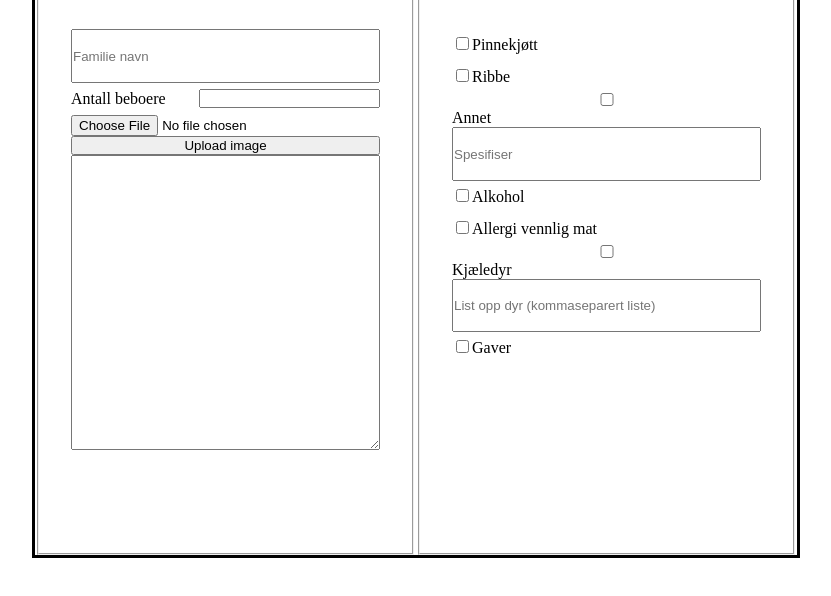
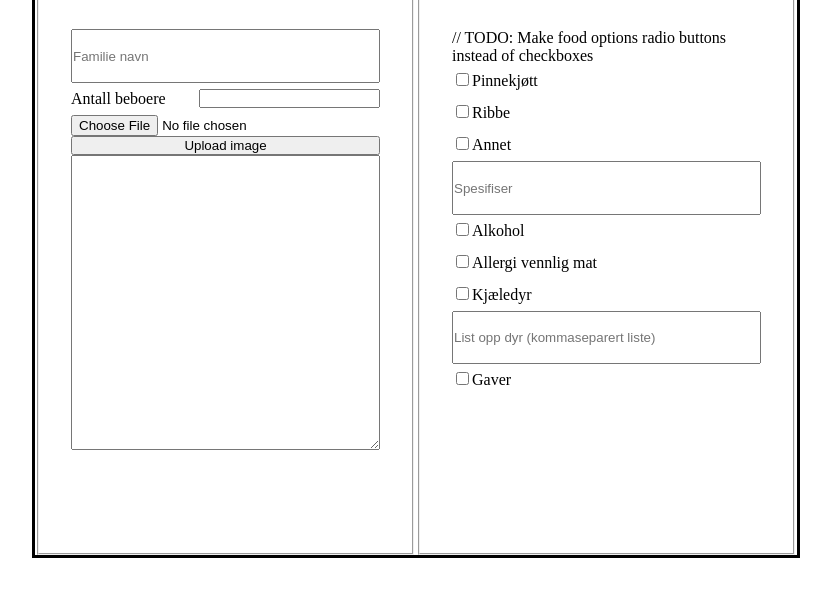
Before and after one commit to ATlexEide/Julefore, a website: page opprettFamilieForm.html in a window 1280 px wide. Shown: the part 162-758 px from the top of the page, without its empty margins (224-1055 px from the left). Drawn offline with Linux system fonts and the light colour scheme.

Commit message:
Fix alignment

```diff
--- a/opprettFamilieForm.html
+++ b/opprettFamilieForm.html
@@ -38,6 +38,7 @@
         </fieldset>
         <fieldset>
           <legend>Preferanser</legend>
+          // TODO: Make food options radio buttons instead of checkboxes
           <div class="input-label-container">
             <input
               type="checkbox"
@@ -50,8 +51,10 @@
             <input type="checkbox" name="option-ribbe" id="option-ribbe" />
             <label for="option-ribbe">Ribbe</label>
           </div>
-          <input type="checkbox" name="option-other" id="option-other" />
-          <label for="option-other">Annet</label>
+          <div class="input-label-container">
+            <input type="checkbox" name="option-other" id="option-other" />
+            <label for="option-other">Annet</label>
+          </div>
           <input
             type="text"
             name="input-option-other"
@@ -70,8 +73,10 @@
             />
             <label for="option-allergy-friendly">Allergi vennlig mat</label>
           </div>
-          <input type="checkbox" name="option-pets" id="option-pets" />
-          <label for="option-pets">Kjæledyr</label>
+          <div class="input-label-container">
+            <input type="checkbox" name="option-pets" id="option-pets" />
+            <label for="option-pets">Kjæledyr</label>
+          </div>
           <input
             type="text"
             name="input-option-pets"
```
